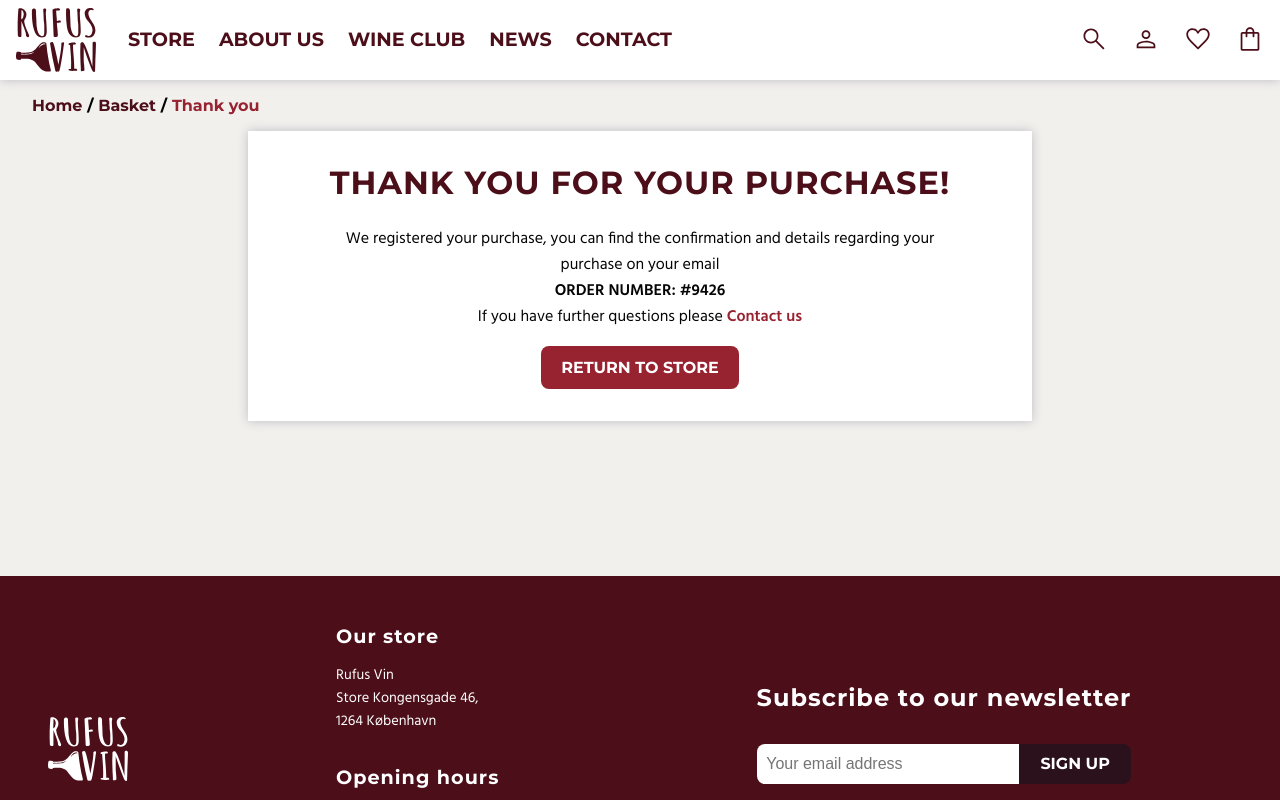
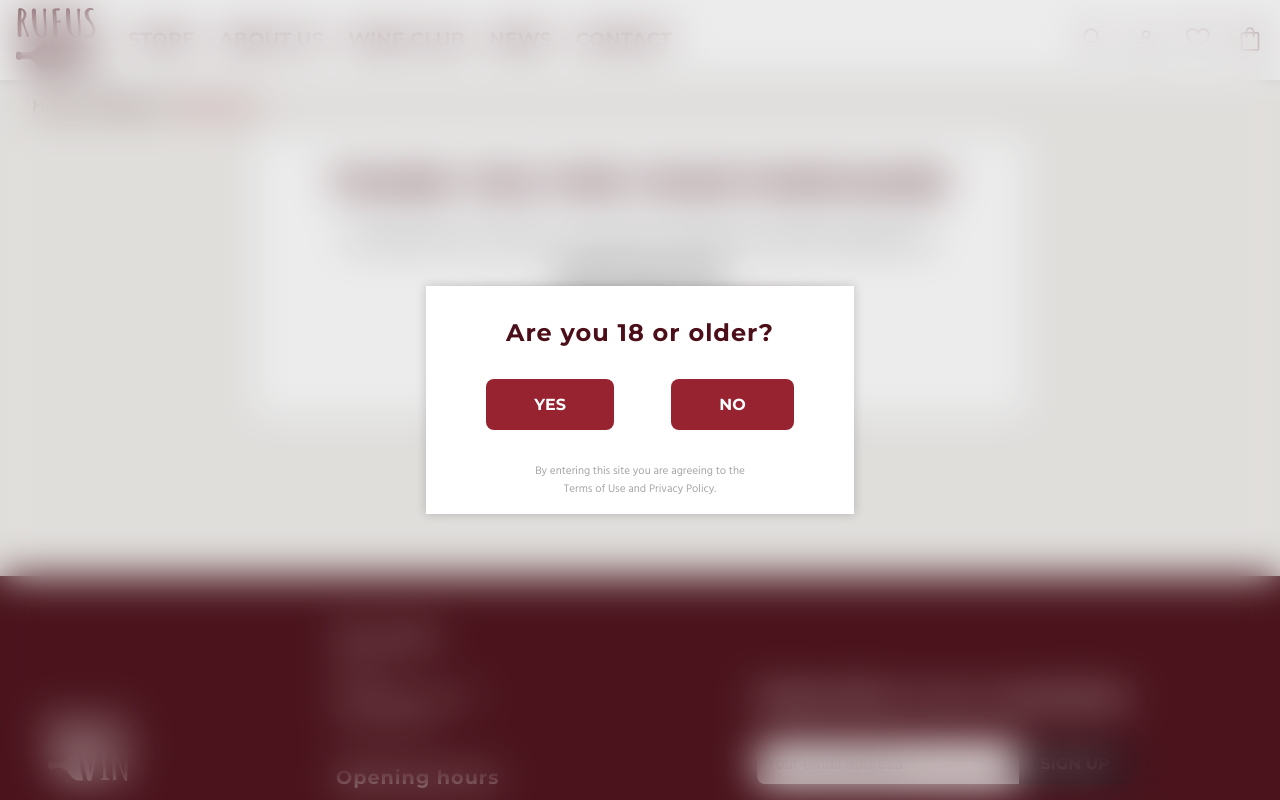
Before and after one commit to relcnob/RufusVin, a plain HTML site: page thankyou.html in a window 1280 px wide. Shown: the top 800 px of the page. Drawn offline with Linux system fonts and the light colour scheme.

Commit message:
updated animation length on age check modal, added default state to the age check modal

```diff
--- a/scripts/menu.js
+++ b/scripts/menu.js
@@ -56,6 +56,9 @@ function ageCheck() {
       .querySelector(".age-check-wrapper")
       .classList.add("age-check-hidden");
   } else {
+    document
+      .querySelector(".age-check-wrapper")
+      .classList.remove("age-check-hidden");
   }
 }
 
--- a/style/main.css
+++ b/style/main.css
@@ -999,7 +999,7 @@ main .breadcrumbs {
   display: flex;
   justify-content: center;
   align-items: center;
-  transition: 0.5s ease-in-out;
+  transition: 0.2s ease-in-out;
 }
 
 /* backdrop filter doesnt work on firefox */
--- a/thankyou.html
+++ b/thankyou.html
@@ -69,6 +69,19 @@
           </nav>
         </section>
       </header>
+      <section class="age-check-wrapper age-check-hidden">
+        <section class="age-check-modal">
+          <h2>Are you 18 or older?</h2>
+          <div>
+            <a class="button-2" id="cookie-yes"> YES </a>
+            <a class="button-2" href="https://google.com" id="cookie-no">NO</a>
+          </div>
+          <p>
+            By entering this site you are agreeing to the Terms of Use and
+            Privacy Policy.
+          </p>
+        </section>
+      </section>
       <main class="thank-you-page-wrapper">
         <section class="breadcrumbs">
           <a href="index.html">Home</a>
```
Also changed, not shown: about-us.html (+1 -1 lines), account.html (+1 -1 lines), basket.html (+1 -1 lines), contact.html (+1 -1 lines), favorites.html (+1 -1 lines), index.html (+1 -1 lines), news.html (+1 -1 lines), product-page.html (+1 -1 lines), store.html (+1 -1 lines), wine-club.html (+1 -1 lines).
